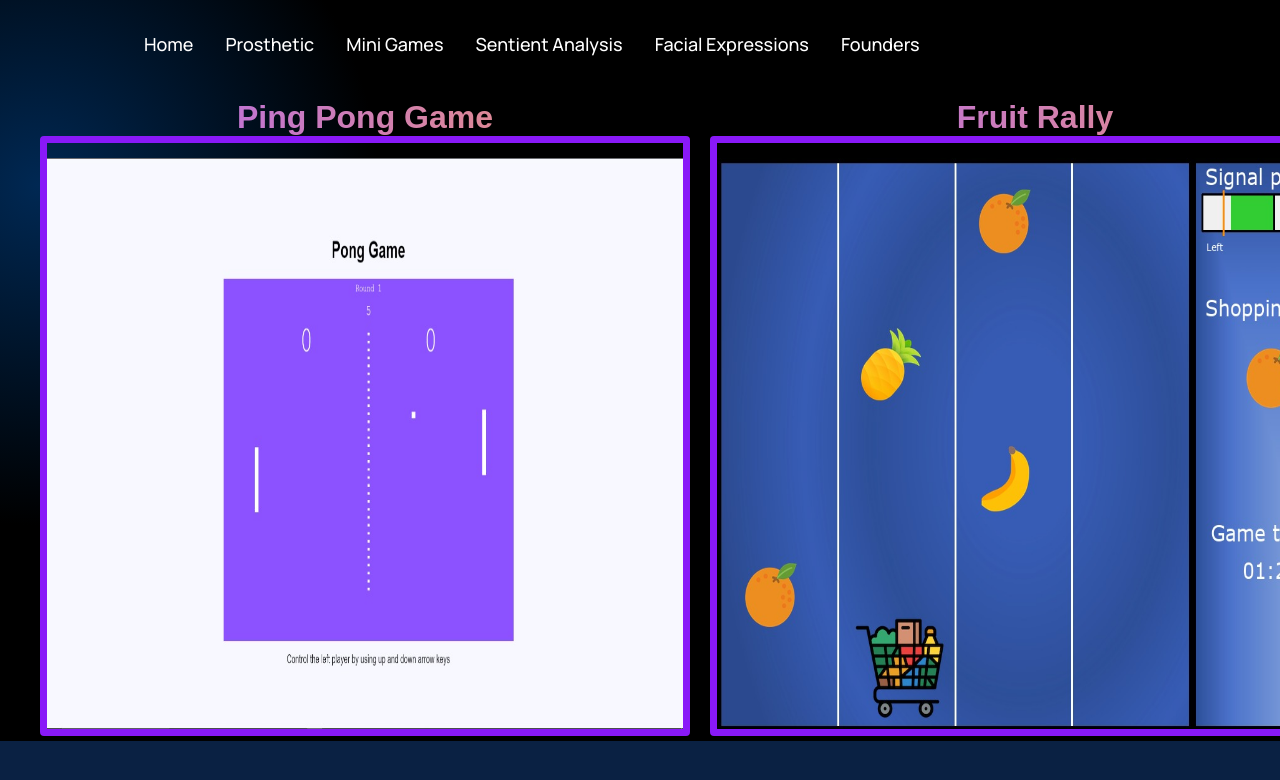
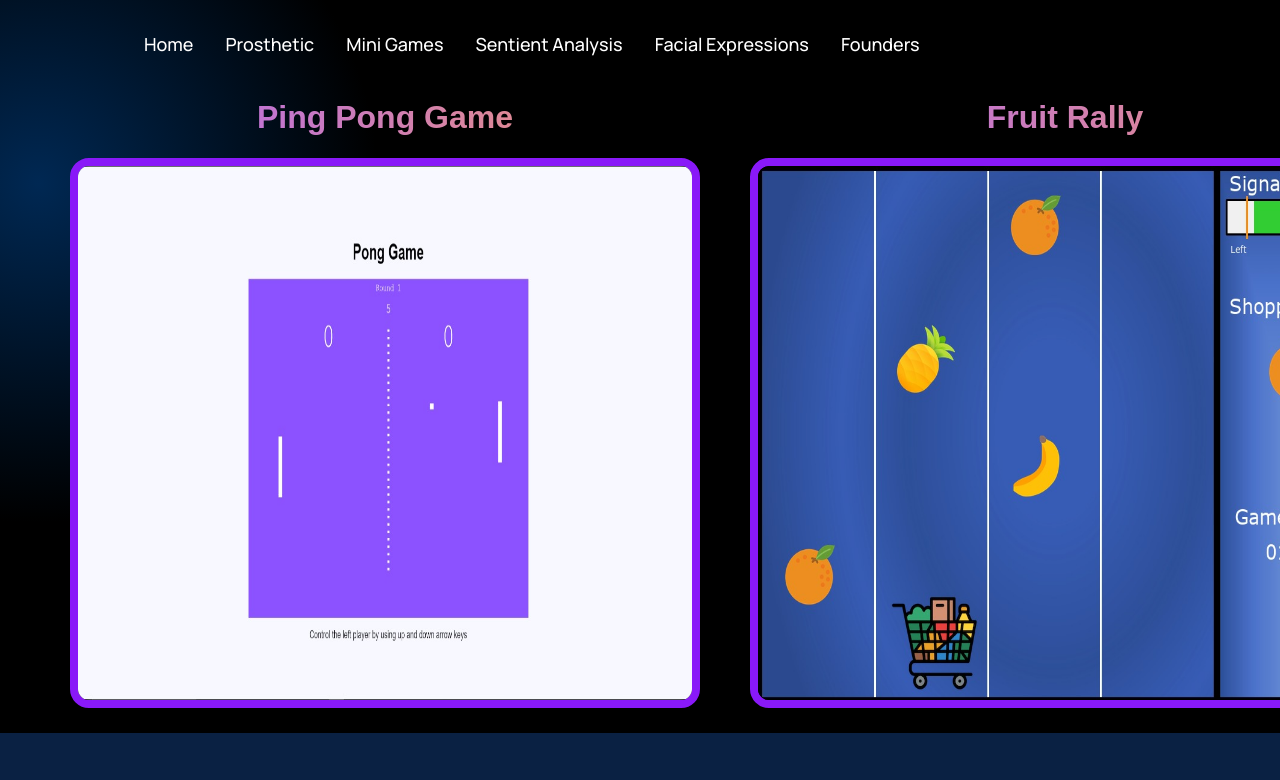
Before and after one commit to sagargarg0410/BrainComputerInterface, a React (Create React App) app in the folder Website/: page /Games in a window 1280 px wide. Shown: the top 780 px of the page. Built offline with nearby package versions, Linux system fonts and the light colour scheme.

Commit message:
Changed mini game UI

```diff
--- a/Website/src/pages/minigame/Minigame.css
+++ b/Website/src/pages/minigame/Minigame.css
@@ -2,18 +2,22 @@
     display: flex;
     padding-left: 20px;
     flex-direction: row;
+    align-items: center;
 }
 
 .pingimg img{
     border: 1px solid #8919f8;
-    border-radius: 4px;
-    border-width: 7px;
-    padding-top: 15px;
-    width: 650px;
-    height: 600px;
-
+    border-radius: 19px;
+    border-width: 8px;
+    width: 630px;
+    height: 550px;
+    transition: transform .3s;
+}
+.pingimg img:hover{
+    transform: scale(1.1);
 }
 .pingimg{
     padding-top: 10px;
-    padding-left: 20px;
+    padding-left: 50px;
+    margin-bottom: 20px;
 }
--- a/Website/src/pages/minigame/Minigame.jsx
+++ b/Website/src/pages/minigame/Minigame.jsx
@@ -8,10 +8,12 @@ const MiniGames =()=>{
     return(<div className="pingContainer">
         <div className="pingimg">
             <h1 className="gradient__text">Ping Pong Game</h1>
+            <br></br>
         <img   src= {pingpongimage} alt="no img"/>
         </div>
         <div className="pingimg">
             <h1 className="gradient__text">Fruit Rally</h1>
+            <br></br>
         <img   src= {FruitRally} alt="no img"/>
         </div>
         </div>
```
